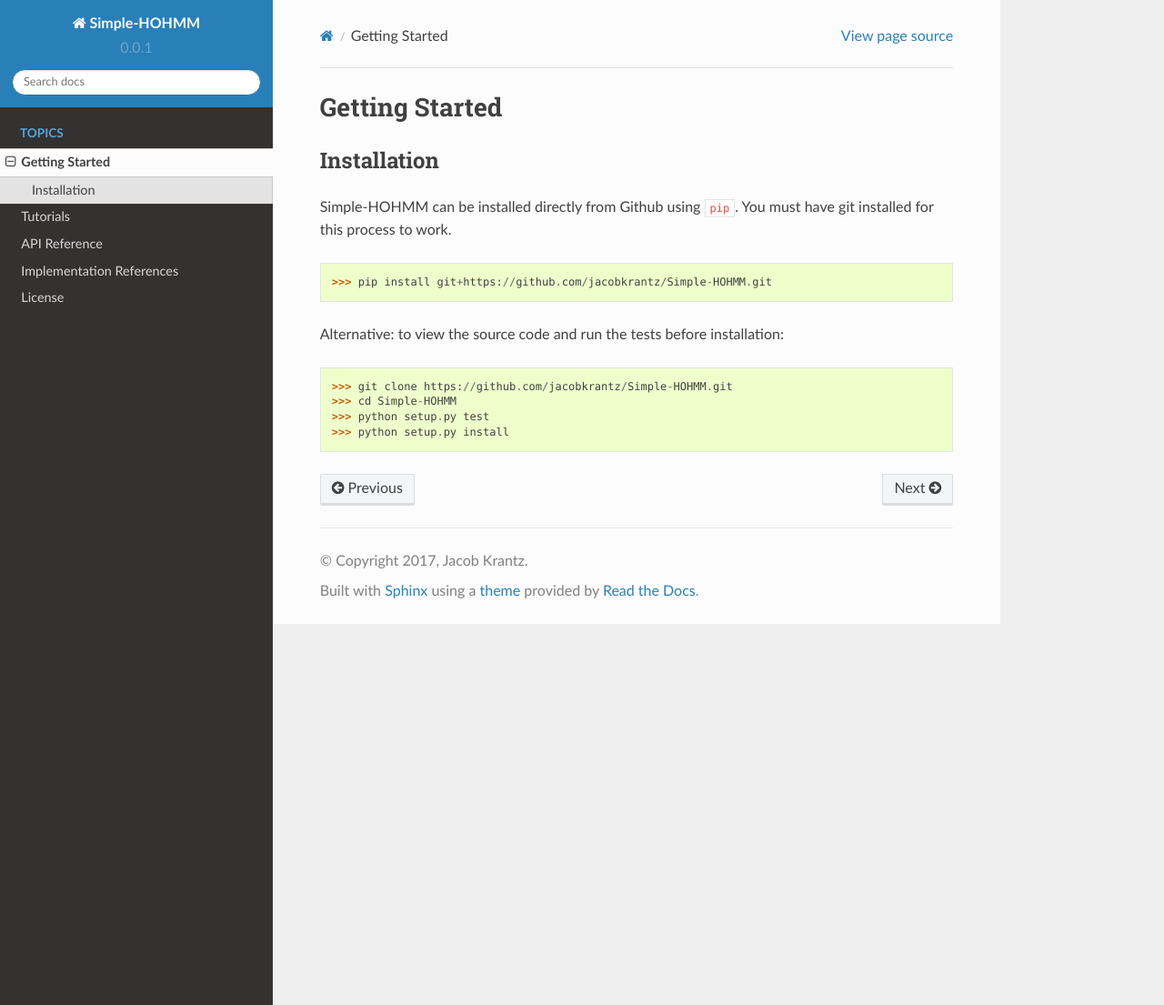
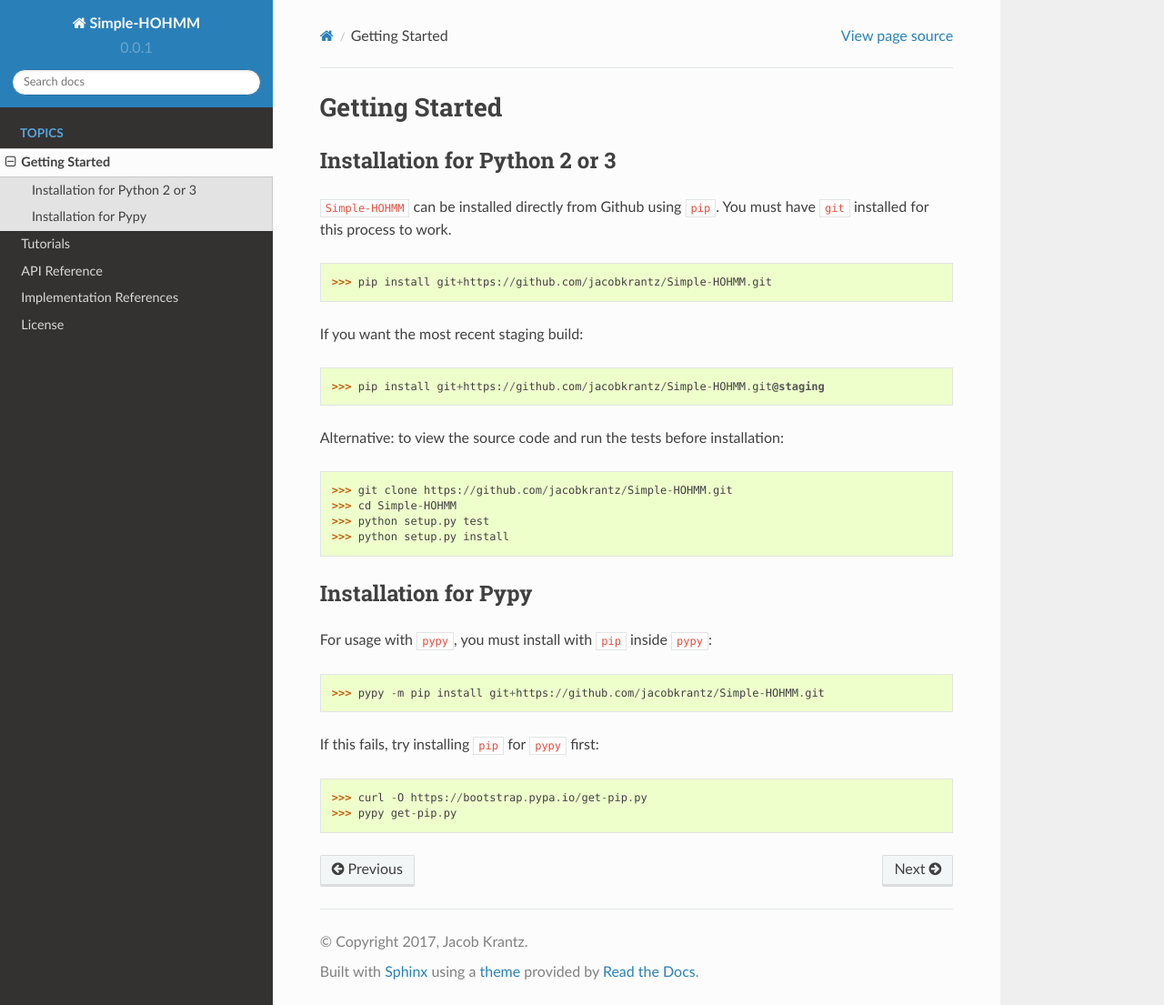
Before and after one commit to jacobkrantz/Simple-HOHMM, a Sphinx documentation site: the page built from docs/source/getting_started.rst, in a window 1280 px wide and 1105 px high. Shown: the whole window at 91% size. Built offline with Sphinx 7.4.7 and the Read the Docs theme 2.0.0, drawn with Linux system fonts in a browser that asks for light colours.

Commit message:
Update installation documentation

```diff
--- a/docs/source/getting_started.rst
+++ b/docs/source/getting_started.rst
@@ -1,13 +1,18 @@
 Getting Started
 ===============
 
-Installation
-------------
+Installation for Python 2 or 3
+------------------------------
 
-Simple-HOHMM can be installed directly from Github using ``pip``. You must have git installed for this process to work.
+``Simple-HOHMM`` can be installed directly from Github using ``pip``. You must have ``git`` installed for this process to work.
 ::
 
 	>>> pip install git+https://github.com/jacobkrantz/Simple-HOHMM.git
+
+If you want the most recent staging build:
+::
+
+	>>> pip install git+https://github.com/jacobkrantz/Simple-HOHMM.git@staging
 
 Alternative: to view the source code and run the tests before installation:
 ::
@@ -16,3 +21,17 @@
 	>>> cd Simple-HOHMM
 	>>> python setup.py test
 	>>> python setup.py install
+
+Installation for Pypy
+---------------------
+
+For usage with ``pypy``, you must install with ``pip`` inside ``pypy``:
+::
+
+	>>> pypy -m pip install git+https://github.com/jacobkrantz/Simple-HOHMM.git
+
+If this fails, try installing ``pip`` for ``pypy`` first:
+::
+
+	>>> curl -O https://bootstrap.pypa.io/get-pip.py
+	>>> pypy get-pip.py
```
